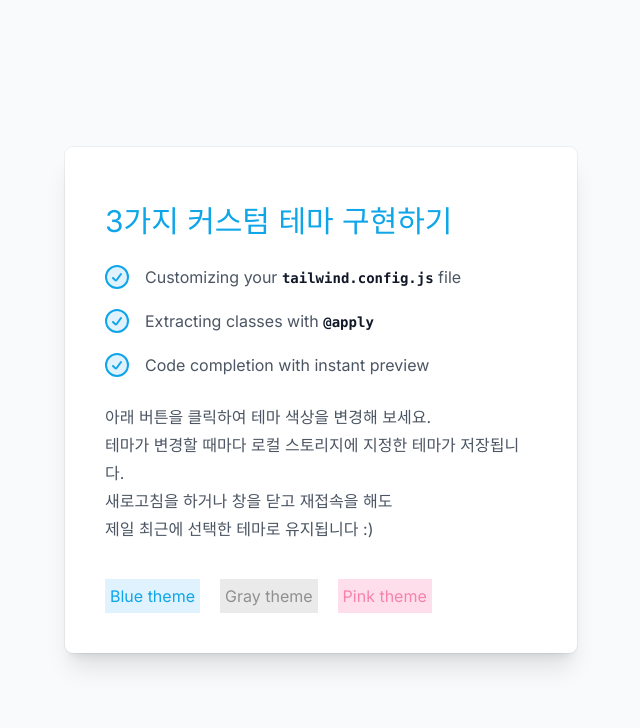
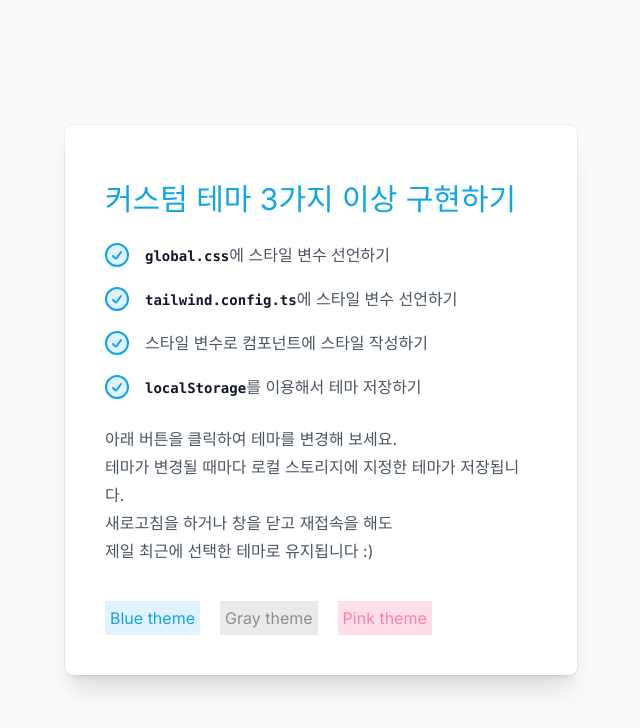
Before and after one commit to sokkanji/tailwind-css-multi-theme, a Next.js app: page / in a window 1280 px wide. Shown: the top 728 px of the page, without its empty margins (319-959 px from the left). Built offline with nearby package versions, Linux system fonts and the light colour scheme.

Commit message:
Refactoring CheckList, Content

```diff
--- a/app/components/CheckLIst.tsx
+++ b/app/components/CheckLIst.tsx
@@ -1,44 +1,35 @@
 export default function CheckList() {
+  const textList = [
+    <p className="ml-4">
+      <code className="text-sm font-bold text-gray-900">global.css</code>에 스타일 변수 선언하기
+    </p>,
+    <p className="ml-4">
+      <code className="text-sm font-bold text-gray-900">tailwind.config.ts</code>에 스타일 변수
+      선언하기
+    </p>,
+    <p className="ml-4">스타일 변수로 컴포넌트에 스타일 작성하기</p>,
+    <p className="ml-4">
+      <code className="text-sm font-bold text-gray-900">localStorage</code>를 이용해서 테마 저장하기
+    </p>,
+  ];
+
   return (
     <ul className="space-y-4">
-      <li className="flex items-center">
+      {textList.map((item, i) => {
+        return (
+          <li key={i} className="flex items-center">
             <svg
               className="h-6 w-6 flex-none fill-secondary stroke-primary stroke-2"
-          stroke-linecap="round"
-          stroke-linejoin="round"
+              strokeLinecap="round"
+              strokeLinejoin="round"
             >
               <circle cx="12" cy="12" r="11" />
               <path d="m8 13 2.165 2.165a1 1 0 0 0 1.521-.126L16 9" fill="none" />
             </svg>
-        <p className="ml-4">
-          Customizing your&nbsp;
-          <code className="text-sm font-bold text-gray-900">tailwind.config.js</code> file
-        </p>
+            {item}
           </li>
-      <li className="flex items-center">
-        <svg
-          className="h-6 w-6 flex-none fill-secondary stroke-primary stroke-2"
-          stroke-linecap="round"
-          stroke-linejoin="round"
-        >
-          <circle cx="12" cy="12" r="11" />
-          <path d="m8 13 2.165 2.165a1 1 0 0 0 1.521-.126L16 9" fill="none" />
-        </svg>
-        <p className="ml-4">
-          Extracting classes with <code className="text-sm font-bold text-gray-900">@apply</code>
-        </p>
-      </li>
-      <li className="flex items-center">
-        <svg
-          className="h-6 w-6 flex-none fill-secondary stroke-primary stroke-2"
-          stroke-linecap="round"
-          stroke-linejoin="round"
-        >
-          <circle cx="12" cy="12" r="11" />
-          <path d="m8 13 2.165 2.165a1 1 0 0 0 1.521-.126L16 9" fill="none" />
-        </svg>
-        <p className="ml-4">Code completion with instant preview</p>
-      </li>
+        );
+      })}
     </ul>
   );
 }
--- a/app/components/Content.tsx
+++ b/app/components/Content.tsx
@@ -4,13 +4,13 @@ export default function Content() {
   return (
     <div className="divide-y divide-gray-300/50">
       <div className="space-y-6 py-4 text-base leading-7 text-gray-600">
-        <h2 className="text-3xl text-primary">3가지 커스텀 테마 구현하기</h2>
+        <h2 className="text-3xl text-primary">커스텀 테마 3가지 이상 구현하기</h2>
 
         <CheckList />
 
         <p>
-          아래 버튼을 클릭하여 테마 색상을 변경해 보세요. <br />
-          테마가 변경할 때마다 로컬 스토리지에 지정한 테마가 저장됩니다. <br />
+          아래 버튼을 클릭하여 테마를 변경해 보세요. <br />
+          테마가 변경될 때마다 로컬 스토리지에 지정한 테마가 저장됩니다. <br />
           새로고침을 하거나 창을 닫고 재접속을 해도 <br />
           제일 최근에 선택한 테마로 유지됩니다 :)
         </p>
```
Lines whose indentation alone changed are shown as unchanged.
